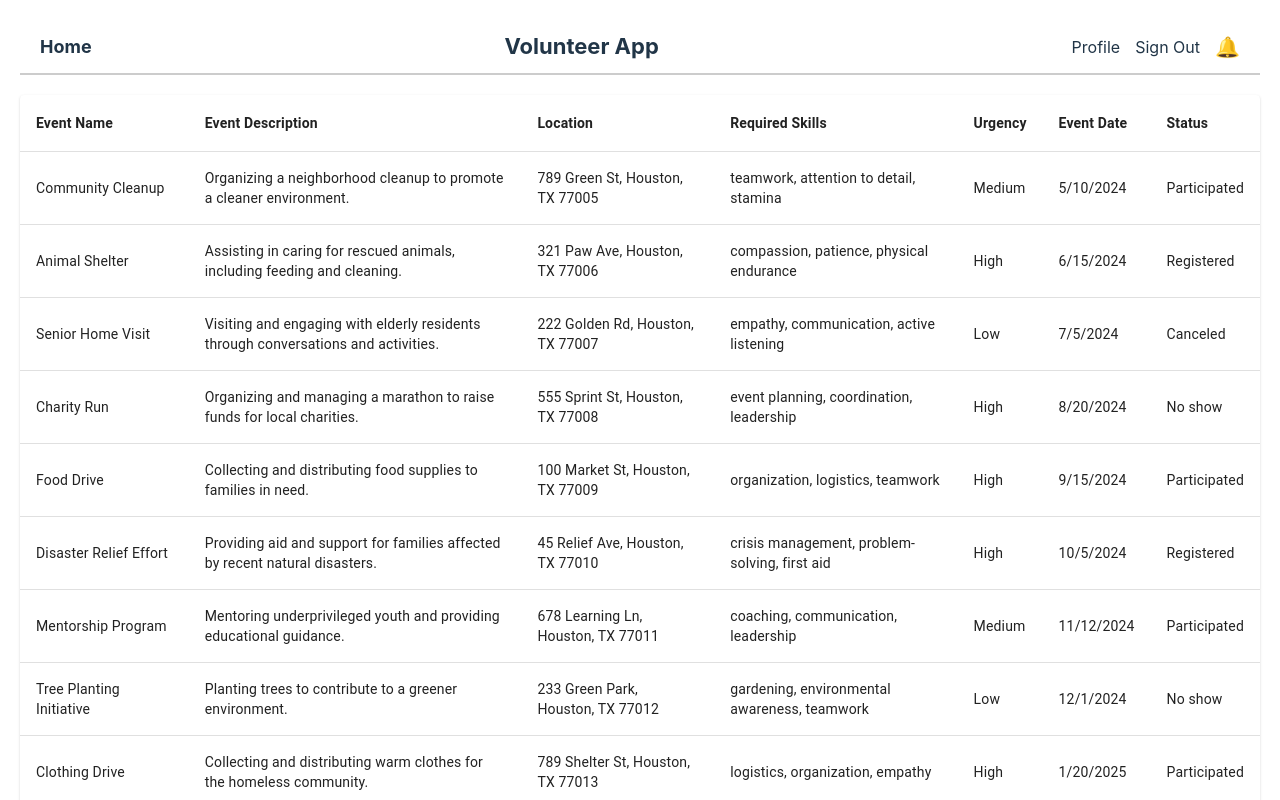
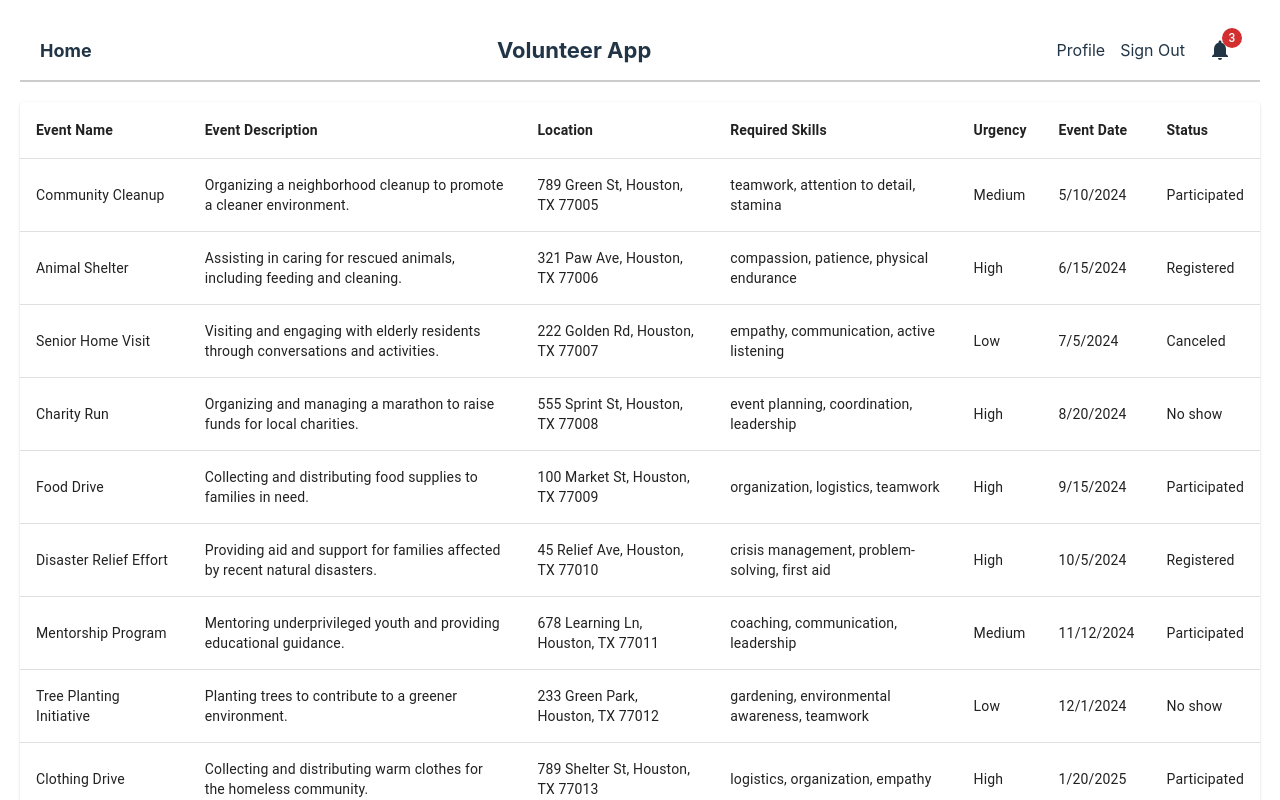
Before and after one commit to davidguzman23/cosc-4353-project, a React (Vite) app in the folder react-app/: page /volunteer-history in a window 1280 px wide. Shown: the top 800 px of the page. Built offline with nearby package versions, Linux system fonts and the light colour scheme.

Commit message:
Notifications icon with notifications

```diff
--- /dev/null
+++ b/react-app/src/components/Notifications.tsx
@@ -0,0 +1,105 @@
+import React, { useState } from "react";
+import {
+  IconButton,
+  Badge,
+  Popover,
+  Card,
+  CardContent,
+  Typography,
+  List,
+  ListItem,
+  ListItemText,
+  ListItemIcon,
+  Divider,
+  Box,
+  Button,
+} from "@mui/material";
+import NotificationsIcon from "@mui/icons-material/Notifications";
+import CheckCircleIcon from "@mui/icons-material/CheckCircle";
+import WarningIcon from "@mui/icons-material/Warning";
+import ErrorIcon from "@mui/icons-material/Error";
+
+const notifications = [
+  {
+    id: 1,
+    message: "New volunteer event available!",
+    time: "10 minutes ago",
+    type: "success",
+  },
+  {
+    id: 2,
+    message: "Reminder: Event tomorrow at 10 AM",
+    time: "1 hour ago",
+    type: "warning",
+  },
+  {
+    id: 3,
+    message: "Profile update required!",
+    time: "2 hours ago",
+    type: "error",
+  },
+];
+
+const NotificationPopup = () => {
+  const [anchorEl, setAnchorEl] = useState(null);
+
+  const handleOpen = (event) => {
+    setAnchorEl(event.currentTarget);
+  };
+
+  const handleClose = () => {
+    setAnchorEl(null);
+  };
+
+  const open = Boolean(anchorEl);
+
+  return (
+    <>
+      <IconButton color="inherit" onClick={handleOpen}>
+        <Badge badgeContent={notifications.length} color="error">
+          <NotificationsIcon />
+        </Badge>
+      </IconButton>
+
+      <Popover
+        open={open}
+        anchorEl={anchorEl}
+        onClose={handleClose}
+        anchorOrigin={{ vertical: "bottom", horizontal: "right" }}
+        transformOrigin={{ vertical: "top", horizontal: "right" }}
+      >
+        <Card sx={{ width: 300 }}>
+          <CardContent>
+            <Typography variant="h6">Notifications</Typography>
+            <Divider sx={{ my: 1 }} />
+            <List>
+              {notifications.map((notification) => (
+                <ListItem key={notification.id}>
+                  <ListItemIcon>
+                    {notification.type === "success" ? (
+                      <CheckCircleIcon color="success" />
+                    ) : notification.type === "warning" ? (
+                      <WarningIcon color="warning" />
+                    ) : (
+                      <ErrorIcon color="error" />
+                    )}
+                  </ListItemIcon>
+                  <ListItemText
+                    primary={notification.message}
+                    secondary={notification.time}
+                  />
+                </ListItem>
+              ))}
+            </List>
+            <Divider />
+            <Box sx={{ display: "flex", justifyContent: "center", p: 1 }}>
+              <Button size="small" color="primary">View All</Button>
+            </Box>
+          </CardContent>
+        </Card>
+      </Popover>
+    </>
+  );
+};
+
+export default NotificationPopup;
--- a/react-app/src/pages/EventsManagement.tsx
+++ b/react-app/src/pages/EventsManagement.tsx
@@ -1,6 +1,7 @@
 import React from "react";
 import EventManagementForm from "../components/EventManagementForm";
 import VolunteerMatchingForm from "../components/VolunteerMatchingForm";
+import NotificationPopup from '../components/Notifications';
 
 const AdminProfile: React.FC = () => {
   return (
@@ -20,7 +21,7 @@ const AdminProfile: React.FC = () => {
         <div style={{ display: "flex", alignItems: "center", gap: "15px" }}>
           <span style={{ cursor: "pointer" }}>Profile</span>
           <span style={{ cursor: "pointer" }}>Sign Out</span>
-          <span style={{ cursor: "pointer", fontSize: "20px" }}>🔔</span>
+          <NotificationPopup />
         </div>
       </div>
 
--- a/react-app/src/pages/Profile.tsx
+++ b/react-app/src/pages/Profile.tsx
@@ -17,6 +17,7 @@ import {
   Divider,
   FormHelperText,
 } from "@mui/material";
+import NotificationPopup from '../components/Notifications';
 
 const VolunteerProfile = () => {
   const [formData, setFormData] = useState({
@@ -186,7 +187,7 @@ const VolunteerProfile = () => {
         <div style={{ fontSize: "22px", fontWeight: "bold" }}>Volunteer App</div>
         <div style={{ display: "flex", alignItems: "center", gap: "15px" }}>
           <span style={{ cursor: "pointer" }}>Sign Out</span>
-          <span style={{ cursor: "pointer", fontSize: "20px" }}>🔔</span>
+          <NotificationPopup />
         </div>
       </div>
 
--- a/react-app/src/pages/VolunteerHistory.tsx
+++ b/react-app/src/pages/VolunteerHistory.tsx
@@ -1,5 +1,6 @@
 import React from "react";
 import { Table, TableBody, TableCell, TableContainer, TableHead, TableRow, Paper } from "@mui/material";
+import NotificationPopup from '../components/Notifications';
 
 const VolunteerHistory = () => {
     const volunteerHistory = [
@@ -156,7 +157,7 @@ const VolunteerHistory = () => {
                 <div style={{ display: "flex", alignItems: "center", gap: "15px" }}>
                 <span style={{ cursor: "pointer" }}>Profile</span>
                 <span style={{ cursor: "pointer" }}>Sign Out</span>
-                <span style={{ cursor: "pointer", fontSize: "20px" }}>🔔</span>
+                <NotificationPopup />
                 </div>
             </div>
 
```
Also changed, not shown: react-app/src/components/VolunteerHistory.tsx (deleted).
